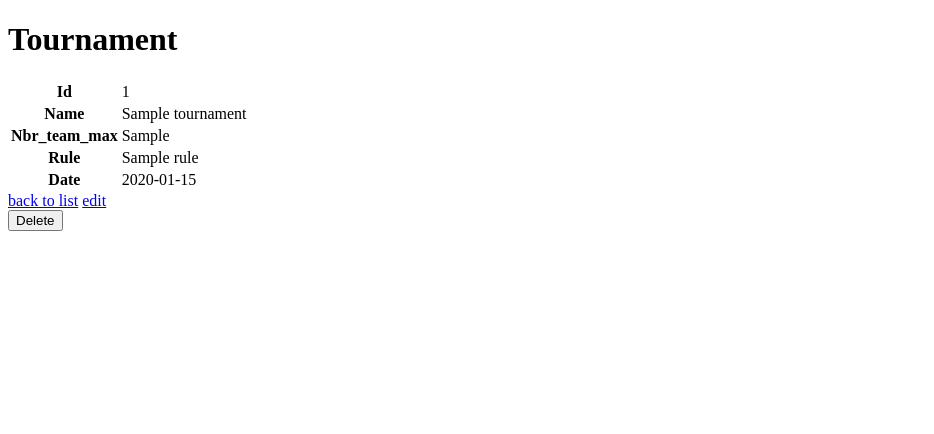
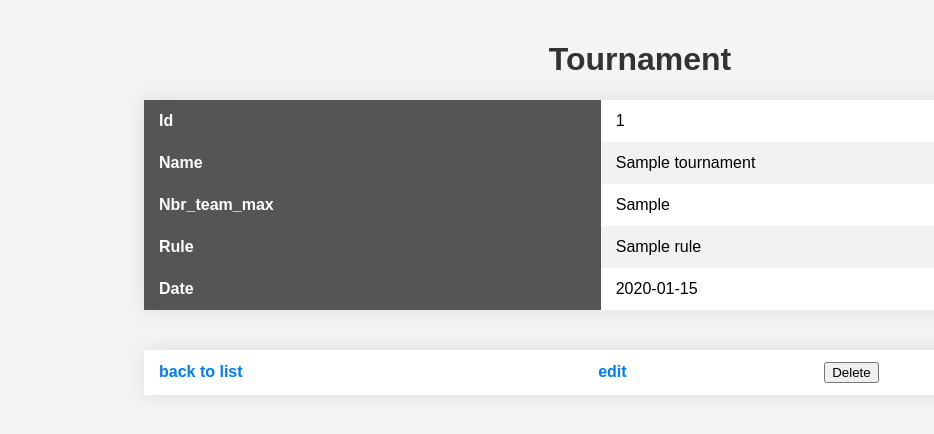
Before and after one commit to Creativix/test65, a Symfony app: template templates/tournament/show.html.twig in a window 1280 px wide. Shown: the top 434 px of the page, without its empty margins (0-934 px from the left). Run offline with Twig, Linux system fonts and the light colour scheme; the template is opened without the code that fills it: most values are stand-ins (such as "Sample title", 1, 10 or a date in 2020); some libraries are stand-ins or nearby versions.

Commit message:
ajout visuel

```diff
--- a/templates/tournament/show.html.twig
+++ b/templates/tournament/show.html.twig
@@ -4,7 +4,75 @@
 
 {% block body %}
     <h1>Tournament</h1>
+<style>
+        body {
+            font-family: Arial, sans-serif;
+            background-color: #f4f4f4;
+            margin: 0;
+            padding: 20px;
+        }
+        h1 {
+            text-align: center;
+            color: #333;
+        }
+        table {
+            width: 80%;
+            margin: 20px auto;
+            border-collapse: collapse;
+            background-color: #fff;
+            box-shadow: 0 0 20px rgba(0, 0, 0, 0.1);
+        }
+        th, td {
+            padding: 12px 15px;
+            text-align: left;
+        }
+        th {
+            background-color: #555;
+            color: #fff;
+        }
+        tr:nth-child(even) {
+            background-color: #f2f2f2;
+        }
+        tr:hover {
+            background-color: #ddd;
+        }
+        p {
+            text-align: center;
+            color: #888;
+        }
+        .custom-link {
+            color: #007bff;
+            text-decoration: none;
+            font-weight: bold;
+            border-bottom: 2px solid transparent;
+            transition: border-bottom 0.3s ease;
+        }
+        .custom-link:hover {
+            border-bottom: 2px solid #007bff;
+        }
+        .container {
+            display: flex;
+            justify-content: center;
+            align-items: center;
 
+        }
+        .custom-button {
+            display: inline-block;
+            padding: 10px 20px;
+            font-size: 16px;
+            background-color: #4CAF50;
+            color: white;
+            text-align: center;
+            text-decoration: none;
+            border: none;
+            border-radius: 5px;
+            cursor: pointer;
+            transition: background-color 0.3s ease;
+        }
+        .custom-button:hover {
+            background-color: #45a049;
+        }
+    </style>
     <table class="table">
         <tbody>
             <tr>
@@ -29,10 +97,12 @@
             </tr>
         </tbody>
     </table>
+    <table class="table">
+    <div class="container">
+   <td> <a href="{{ path('app_tournament_index') }}" class="custom-link">back to list</a> </td>
 
-    <a href="{{ path('app_tournament_index') }}">back to list</a>
+    <td><a href="{{ path('app_tournament_edit', {'id': tournament.id}) }}" class="custom-link">edit</a></td>
 
-    <a href="{{ path('app_tournament_edit', {'id': tournament.id}) }}">edit</a>
-
-    {{ include('tournament/_delete_form.html.twig') }}
+   <td>  {{ include('tournament/_delete_form.html.twig') }}</td>
+    </table>
 {% endblock %}
```
Also changed, not shown: templates/tournament/index.html.twig (+5 -4 lines).
